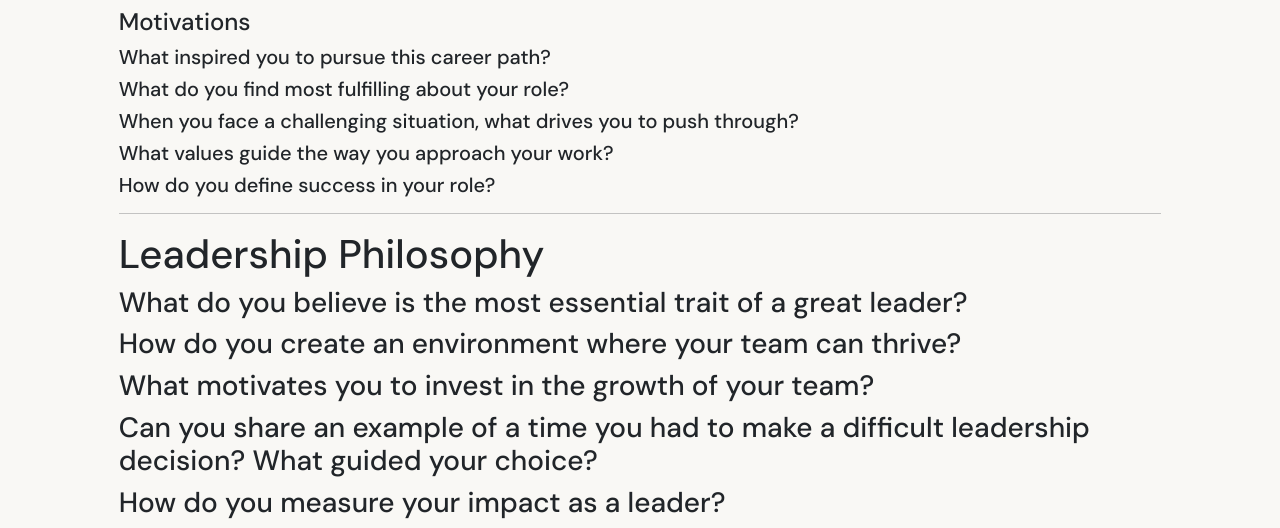
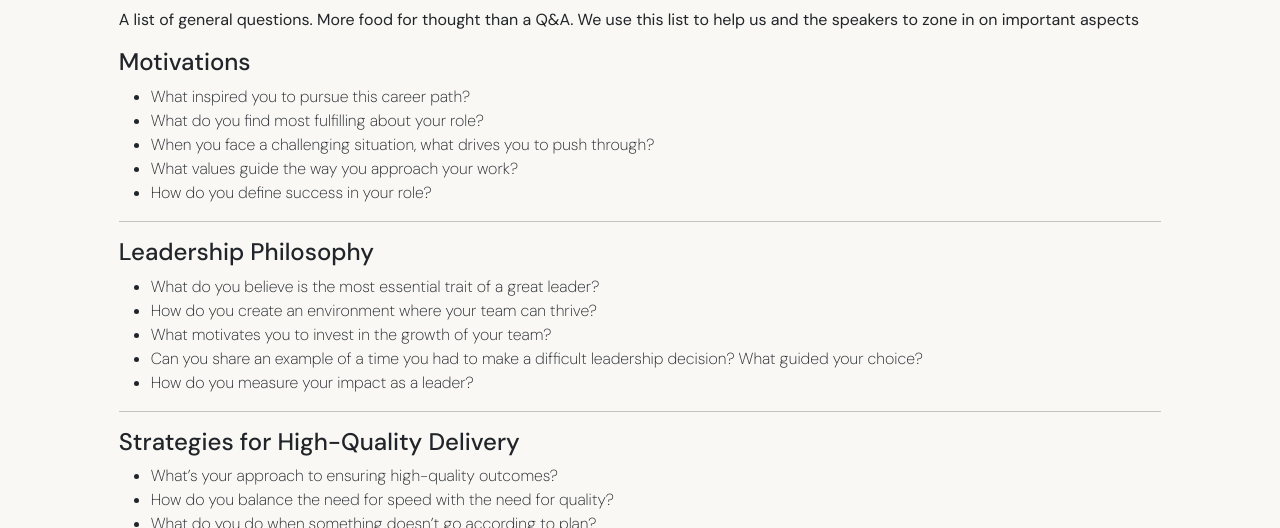
Before and after one commit to 10xInsights-dev/10xInsights-dev.github.io, a Jekyll site: the page built from _articles/general_questions.md, in a window 1280 px wide and 900 px high, cut to the strip 372-900 px from the top of the window. Built offline with Jekyll 4.4.1, drawn with Linux system fonts in a browser that asks for light colours.

Commit message:
Update general_questions.md

```diff
--- a/_articles/general_questions.md
+++ b/_articles/general_questions.md
@@ -7,74 +7,59 @@ brief: General questions for guests
 authors: [spoole]
 ---
 
+**A list of general questions.
+More food for thought than a Q&A.
+We use this list to help us and the speakers to zone in on important aspects**
+
 #### Motivations
 
-##### What inspired you to pursue this career path?
-
-##### What do you find most fulfilling about your role?
-
-##### When you face a challenging situation, what drives you to push through?
-
-##### What values guide the way you approach your work?
-
-##### How do you define success in your role?
+*  What inspired you to pursue this career path?
+*  What do you find most fulfilling about your role?
+*  When you face a challenging situation, what drives you to push through?
+*  What values guide the way you approach your work?
+*  How do you define success in your role?
 
 ---
 
-# Leadership Philosophy
+#### Leadership Philosophy
 
-### What do you believe is the most essential trait of a great leader?
-
-### How do you create an environment where your team can thrive?
-
-### What motivates you to invest in the growth of your team?
-
-### Can you share an example of a time you had to make a difficult leadership decision? What guided your choice?
-
-### How do you measure your impact as a leader?
+*  What do you believe is the most essential trait of a great leader?
+*  How do you create an environment where your team can thrive?
+*  What motivates you to invest in the growth of your team?
+*  Can you share an example of a time you had to make a difficult leadership decision? What guided your choice?
+*  How do you measure your impact as a leader?
 
 ---
 
-# Strategies for High-Quality Delivery
+#### Strategies for High-Quality Delivery
 
-### What’s your approach to ensuring high-quality outcomes?
-
-### How do you balance the need for speed with the need for quality?
-
-### What do you do when something doesn’t go according to plan?
-
-### What systems or habits have you developed to maintain consistency in your work?
+*  What’s your approach to ensuring high-quality outcomes?
+*  How do you balance the need for speed with the need for quality?
+*  What do you do when something doesn’t go according to plan?
+*  What systems or habits have you developed to maintain consistency in your work?
 
 ---
 
-# Growth and Development
+#### Growth and Development
 
-### What’s been the most significant personal growth moment in your career?
-
-### How do you stay curious and continue learning in your field?
-
-### What role does feedback play in your professional development?
-
-### Can you share a specific instance when you helped someone on your team grow? What did you do?
-
-### How do you identify areas where your team or organisation needs to evolve?
+*  What’s been the most significant personal growth moment in your career?
+*  How do you stay curious and continue learning in your field?
+*  What role does feedback play in your professional development?
+*  Can you share a specific instance when you helped someone on your team grow? What did you do?
+*  How do you identify areas where your team or organisation needs to evolve?
 
 ---
 
-# The "Why of the Why"
+#### The "Why of the Why"
 
-### Why do you believe your work matters?
-
-### What legacy do you hope to leave in your organisation or industry?
-
-### What’s the bigger picture or purpose that drives your daily decisions?
-
-### What advice would you give someone striving to achieve the same level of success?
-
-### If you had to distill your career philosophy into a single sentence, what would it be?
+*  Why do you believe your work matters?
+*  What legacy do you hope to leave in your organisation or industry?
+*  What’s the bigger picture or purpose that drives your daily decisions?
+*  What advice would you give someone striving to achieve the same level of success?
+*  If you had to distill your career philosophy into a single sentence, what would it be?
 
 ---
 
-# Thinking Differently
+#### Thinking Differently
 
-### Often, highly effective people behave or act contrary to how others with the same job role do. Is that you? Can you give us some examples of how you see your role differently from others or perhaps share where you’ve encountered others who taught you how to think differently?
+* Often, highly effective people behave or act contrary to how others with the same job role do. Is that you? Can you give us some examples of how you see your role differently from others or perhaps share where you’ve encountered others who taught you how to think differently?
```
